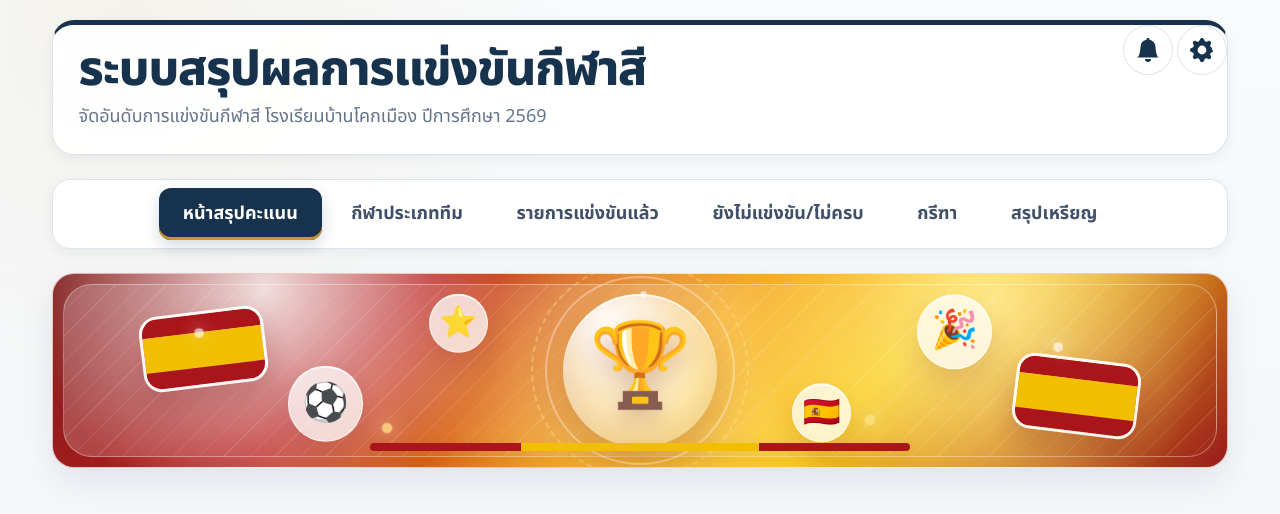
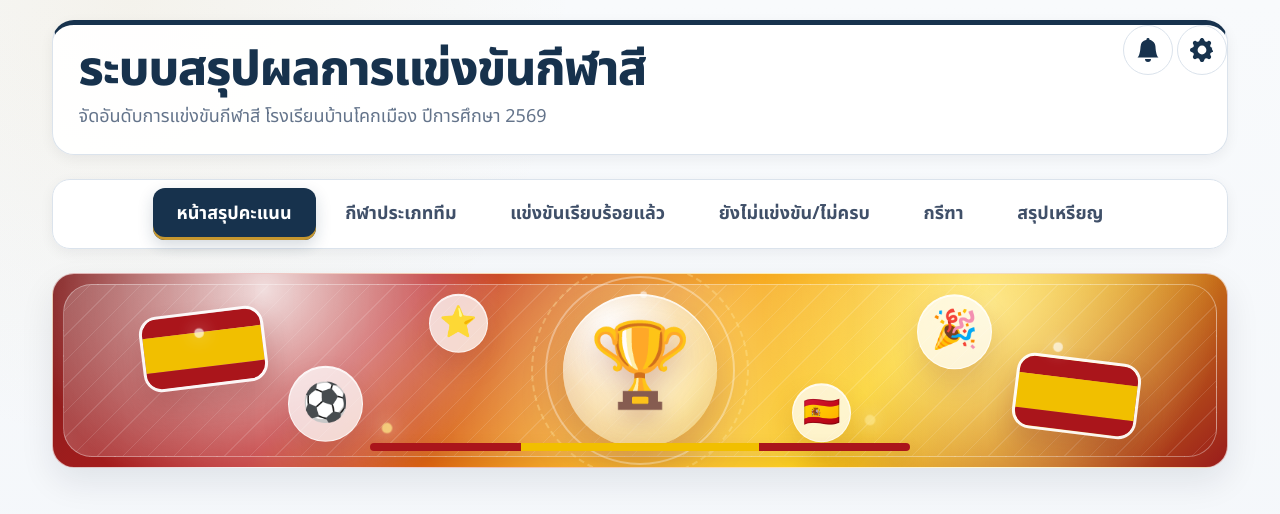
Before and after one commit to FromMeToU/SportDay-Admin-82861074, a plain HTML site: page index.html in a window 1280 px wide. Drawn offline with nearby package versions, Linux system fonts and the light colour scheme; no server answers.

Commit message:
index.html

```diff
--- a/index.html
+++ b/index.html
@@ -1238,7 +1238,7 @@
         <nav class="flex flex-wrap justify-center border-b-2 border-gray-200 mb-6">
             <button data-tab="main" class="tab-btn active text-lg font-semibold py-3 px-6 border-b-4 border-transparent hover:bg-amber-50 rounded-t-lg">หน้าสรุปคะแนน</button>
             <button data-tab="sports" class="tab-btn text-lg font-semibold py-3 px-6 border-b-4 border-transparent hover:bg-amber-50 rounded-t-lg">กีฬาประเภททีม</button>
-            <button data-tab="played" class="tab-btn text-lg font-semibold py-3 px-6 border-b-4 border-transparent hover:bg-amber-50 rounded-t-lg">รายการแข่งขันแล้ว</button>
+            <button data-tab="played" class="tab-btn text-lg font-semibold py-3 px-6 border-b-4 border-transparent hover:bg-amber-50 rounded-t-lg">แข่งขันเรียบร้อยแล้ว</button>
             <button data-tab="incomplete" class="tab-btn text-lg font-semibold py-3 px-6 border-b-4 border-transparent hover:bg-amber-50 rounded-t-lg">ยังไม่แข่งขัน/ไม่ครบ</button>
             <button data-tab="athletics" class="tab-btn text-lg font-semibold py-3 px-6 border-b-4 border-transparent hover:bg-amber-50 rounded-t-lg">กรีฑา</button>
             <button data-tab="summary" id="summary-tab-btn" class="tab-btn text-lg font-semibold py-3 px-6 border-b-4 border-transparent hover:bg-amber-50 rounded-t-lg">สรุปเหรียญ</button>
```
